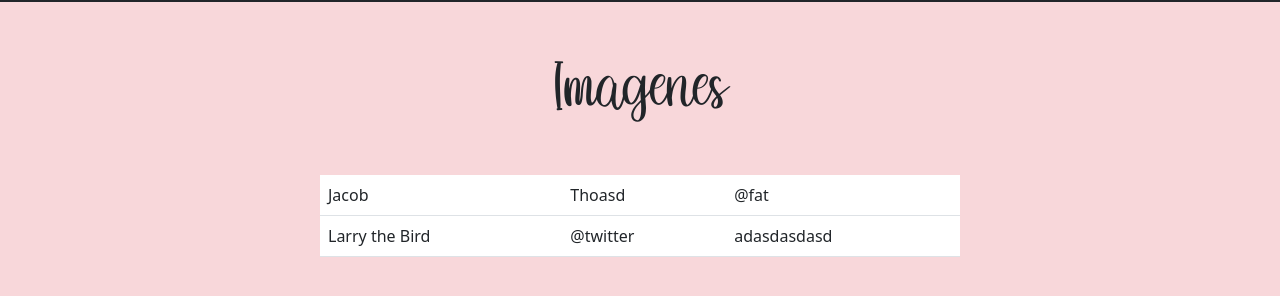
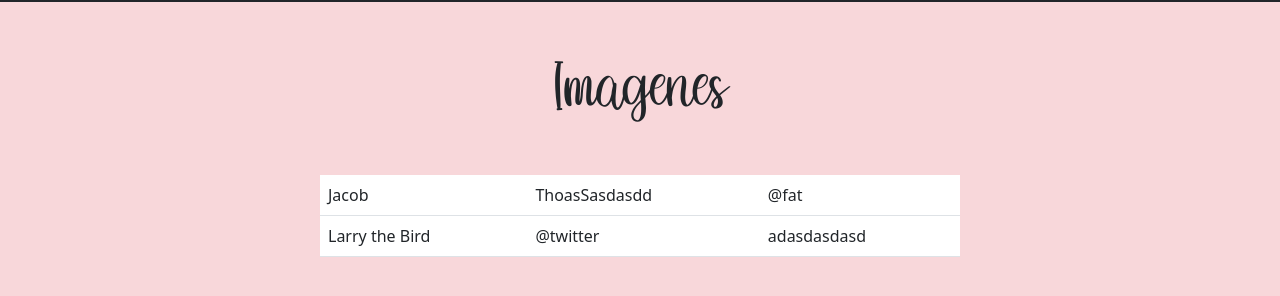
Before and after one commit to lean182/PF-DW-Gozalvez, a plain HTML site: page pages/imagenes.html in a window 1280 px wide. Shown: the part 88-384 px from the top of the page. Drawn offline with nearby package versions, Linux system fonts and the light colour scheme.

```diff
--- a/pages/imagenes.html
+++ b/pages/imagenes.html
@@ -89,7 +89,7 @@
           <tr>
             <td class="d-flex align-items-center
             ">Jacob</td>
-            <td>Thoasd</td>
+            <td>ThoasSasdasdd</td>
             <td>@fat</td>
           </tr>
           <tr>
```
